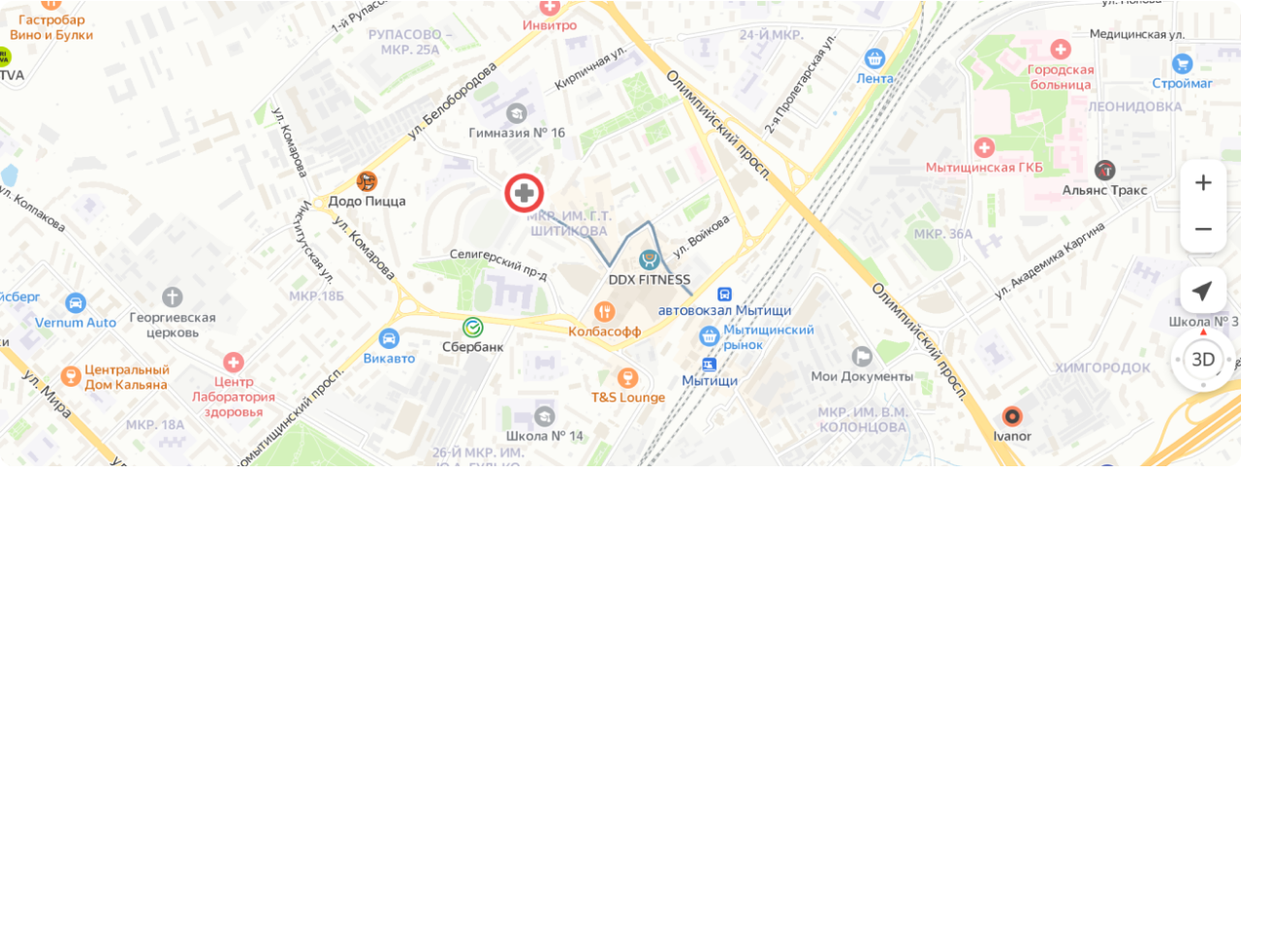
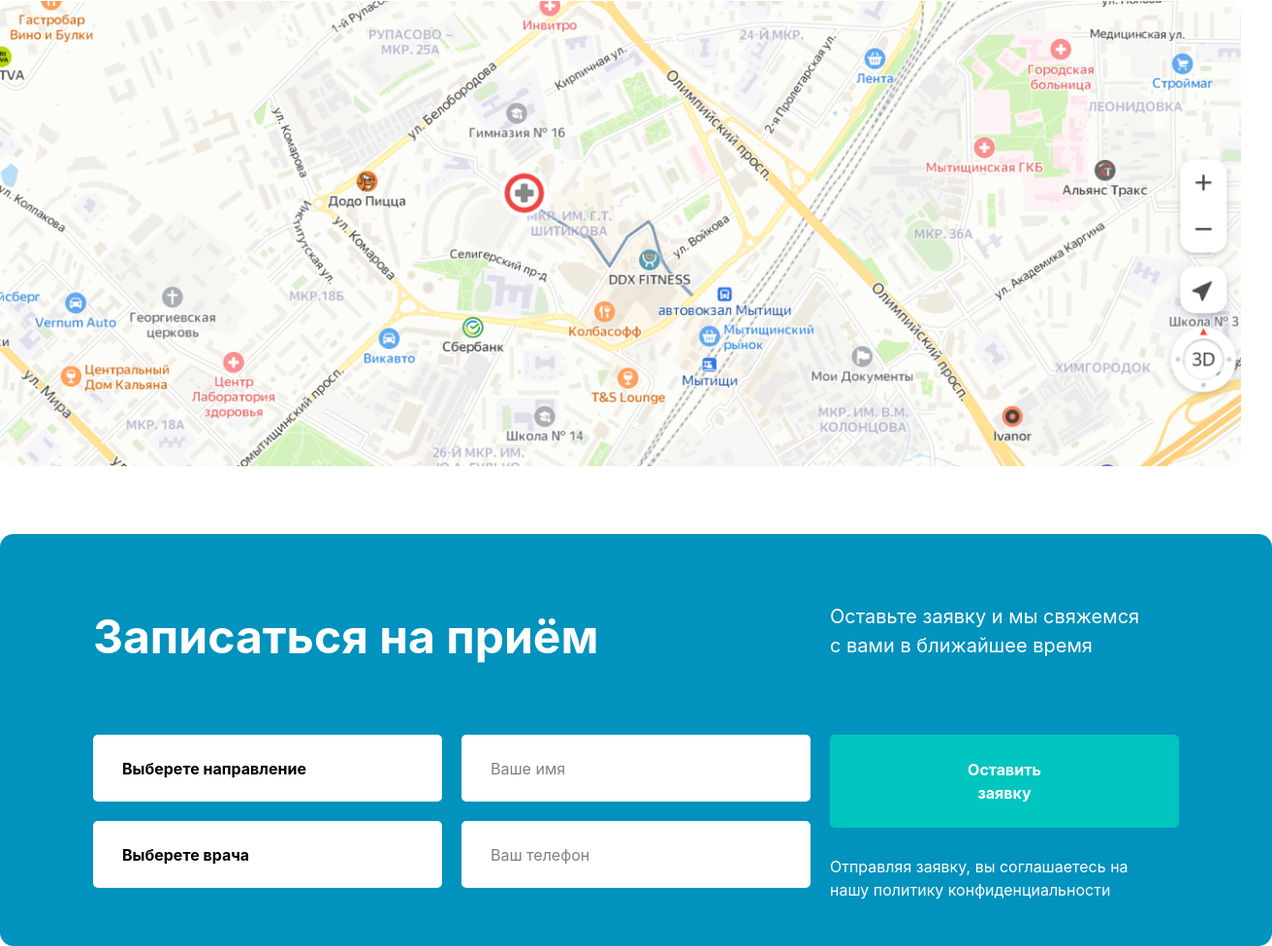
Before and after one commit to rxmnw/EXAM-WEEK-4, a website: page index.html in a window 1280 px wide. Shown: the part 7416-8392 px from the top of the page at 97% size, 1312 px wide, since content can reach past the window. Before the commit the page ends 7897 px from the top, so only its background shows below. Drawn offline with nearby package versions, Linux system fonts and the light colour scheme; files that its build step writes are made by us from their sources; files whose address does not match are found by name.

Commit message:
madina14

```diff
--- a/index.html
+++ b/index.html
@@ -588,5 +588,49 @@
     </div>
 
     <img class="m-auto mt-[30px]" src="./src/img/map.png" alt="">
+
+     <section class="max-w-[1300px] m-auto lg:p-[0px] p-[20px]">
+        <div class="lg:w-[1312px] lg:h-[425px] bg-[#0192BE] rounded-[14px] mt-[70px] lg:p-[70px_96px] p-[30px_20px]">
+            <div class="flex gap-[20px] lg:flex-row flex-col]">
+                <aside>
+                    <p class="text-[48px] font-bold text-[white]">
+                        Записаться на приём
+                    </p>
+                    <div class="flex gap-[20px] mt-[65px] lg:flex-row flex-col">
+                        <div>
+                            <div class="lg:w-[360px] h-[69px] bg-[#FFFFFF] rounded-[5px] p-[23px_30px] w-[300px]">
+                                <p class="text-[16px] font-bold">Выберете направление</p>
+                            </div>
+                            <div
+                                class="lg:w-[360px] h-[69px] bg-[#FFFFFF] rounded-[5px] mt-[20px] p-[23px_30px] w-[300px]">
+                                <p class="text-[16px] font-bold">Выберете врача</p>
+                            </div>
+                        </div>
+                        <div class="flex flex-col gap-[20px] clear-start">
+                            <input type="text"
+                                class="lg:w-[360px] h-[69px] bg-[#FFFFFF] rounded-[5px] text-[16px] p-[23px_30px] w-[300px]"
+                                placeholder="Ваше имя" />
+                            <input type="text"
+                                class="lg:w-[360px] h-[69px] bg-[#FFFFFF] rounded-[5px] text-[16px] p-[23px_30px] w-[300px]"
+                                placeholder="Ваш телефон" />
+                        </div>
+                    </div>
+                </aside>
+                <div class="text-white lg:inline hidden">
+                    <p class="text-[20px] w-[355px] lg:flex hidden">
+                        Оставьте заявку и мы свяжемся с вами в ближайшее время
+                    </p>
+                    <button
+                        class="p-[24px_115px] bg-[#00C6BF] text-white text-[16px] font-bold rounded-[5px] mt-[77px]">
+                        Оставить заявку
+                    </button>
+                    <p class="text-[24pxpx] w-[318px] mt-[28px]">
+                        Отправляя заявку, вы соглашаетесь на нашу политику
+                        конфиденциальности
+                    </p>
+                </div>
+            </div>
+        </div>
+    </section>
 </body>
 </html>
```
